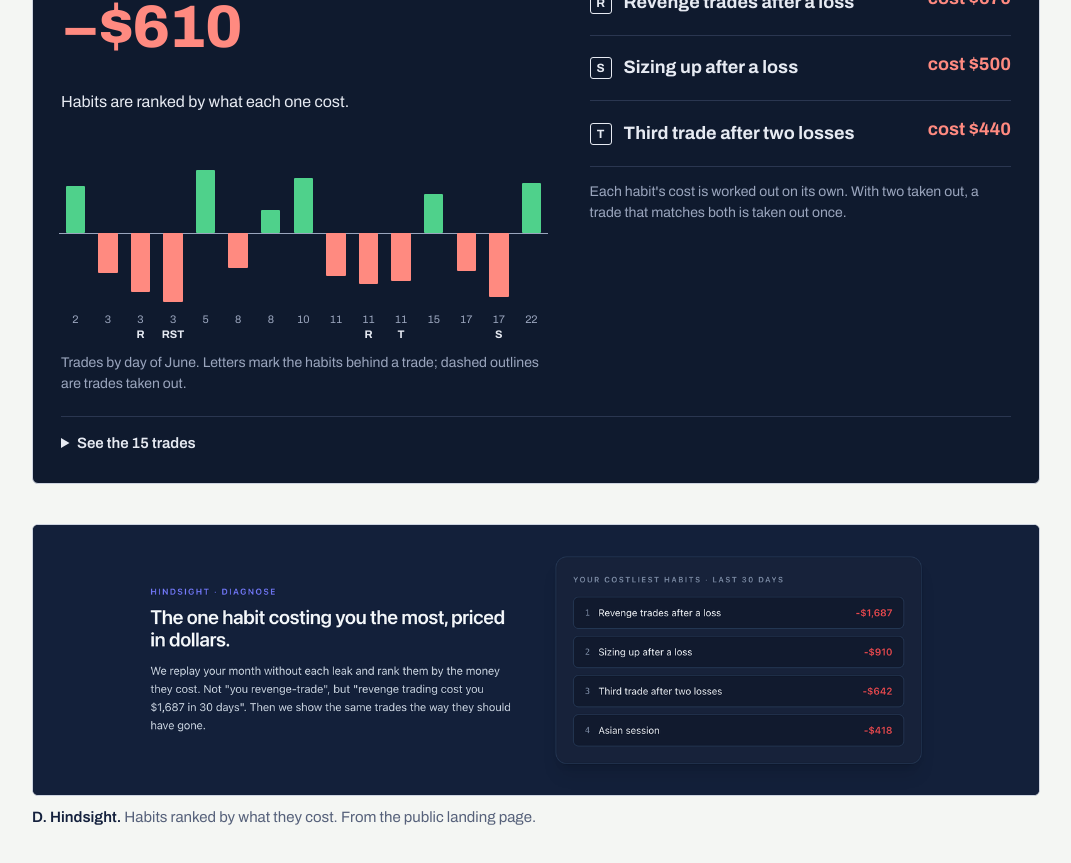
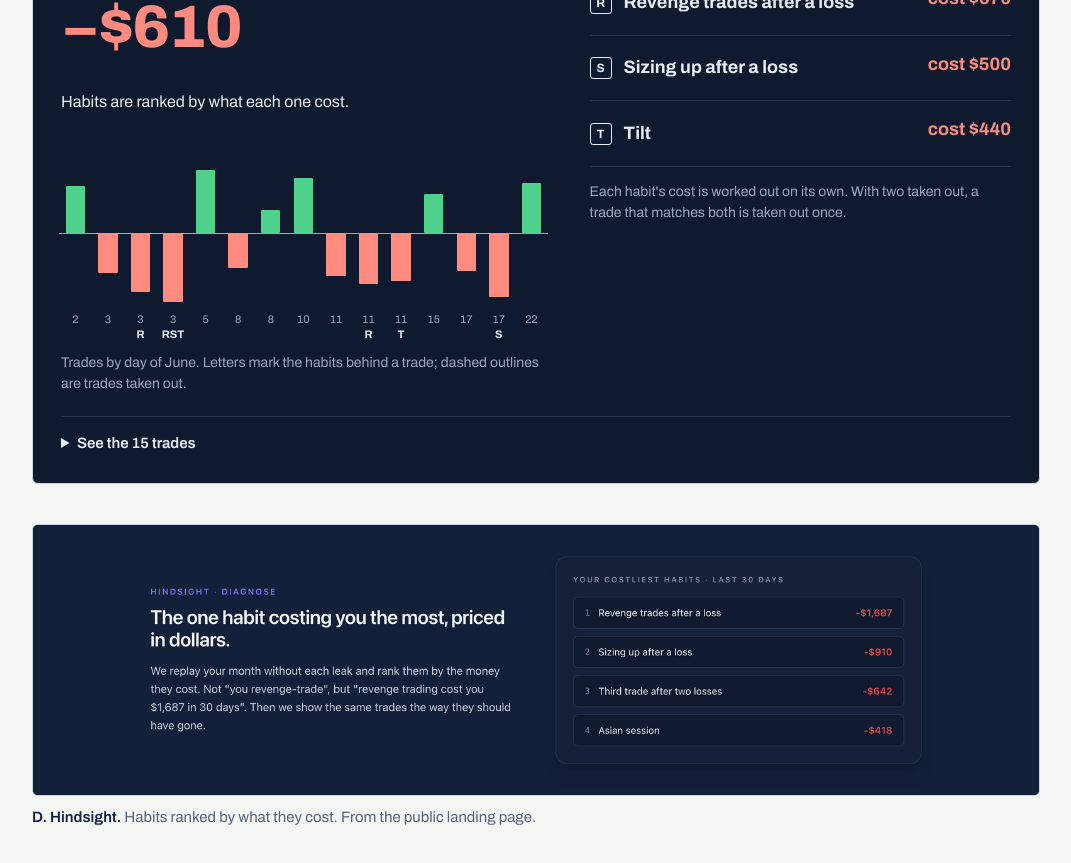
Before and after one commit to prosperjohn9/prosper-portfolio, a Next.js app: page /work/traders-hindsight in a window 1280 px wide. Shown: the part 3400-4263 px from the top of the page, without its empty margins (104-1175 px from the left). Built offline with nearby package versions, Linux system fonts and the light colour scheme.

Commit message:
fix: call the third habit in the demo tilt, as traders say it

```diff
--- a/src/content/case-study/demo.ts
+++ b/src/content/case-study/demo.ts
@@ -50,11 +50,7 @@ export const demo = {
     habits: {
       revenge: { key: "R", name: "Revenge trades after a loss", phrase: "revenge trades" },
       sizing: { key: "S", name: "Sizing up after a loss", phrase: "sizing up after a loss" },
-      tilt: {
-        key: "T",
-        name: "Third trade after two losses",
-        phrase: "third trades after two losses",
-      },
+      tilt: { key: "T", name: "Tilt", phrase: "trades on tilt" },
     } satisfies Record<HabitId, HabitCopy>,
   },
   /** The real report, shown after the demo. */
```
Also changed, not shown: 1 other file (tests, documents, lock files or other folders).
